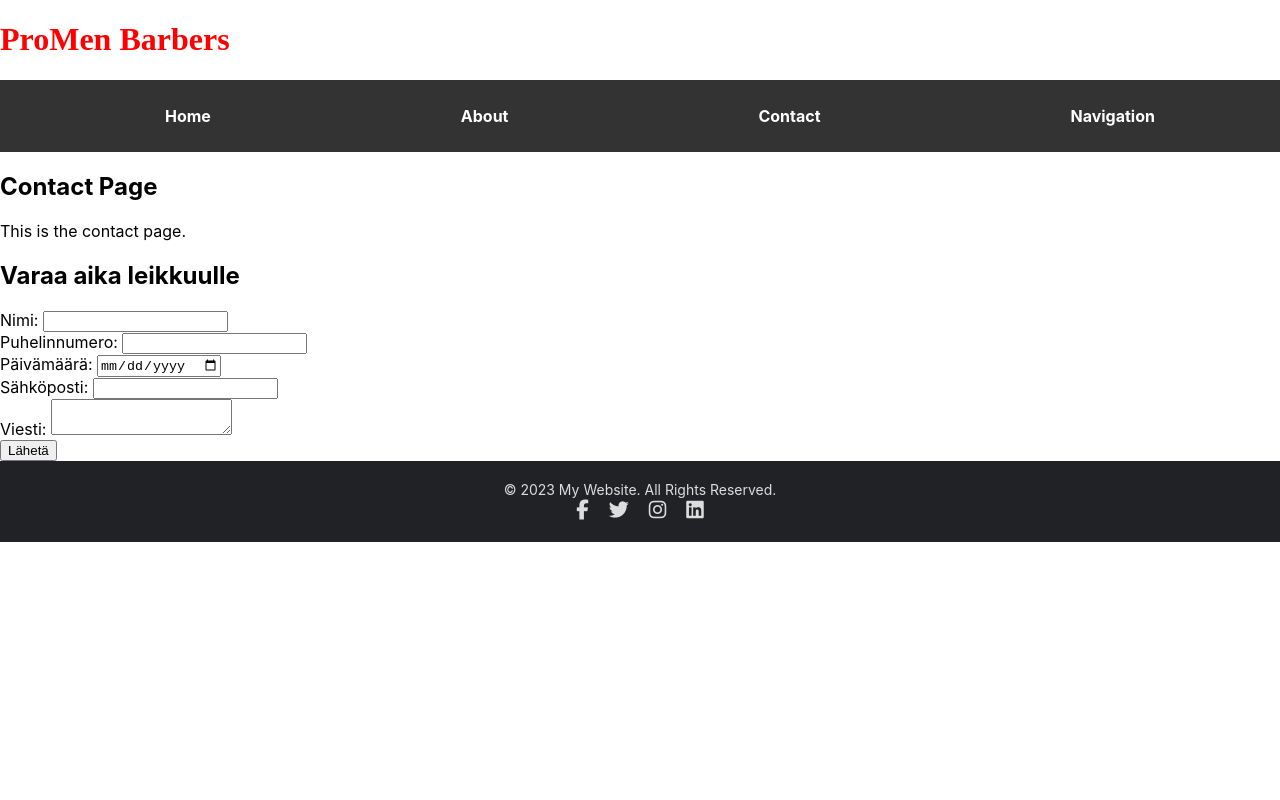
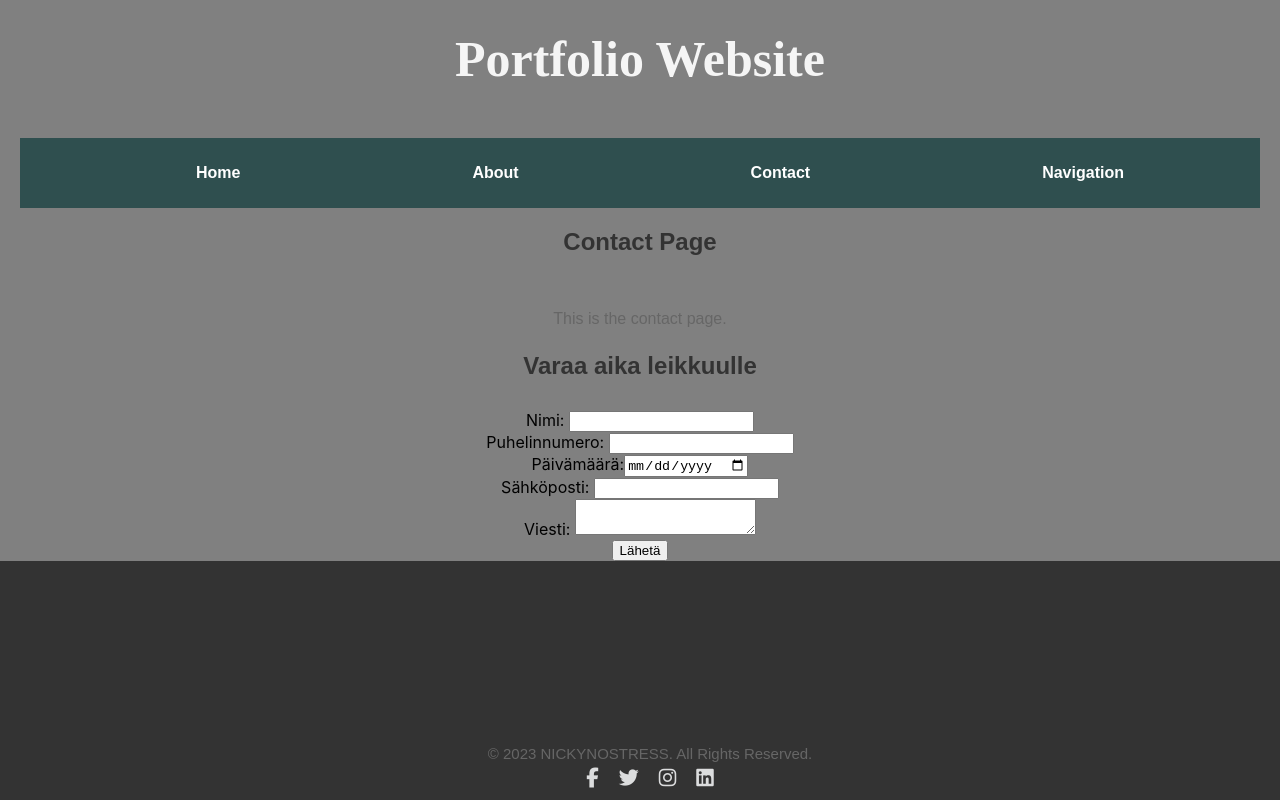
Before and after one commit to nickynostress/tecmint-app, a React (Create React App) app: page /contact in a window 1280 px wide. Built offline with nearby package versions, Linux system fonts and the light colour scheme.

Commit message:
Added several features CSS.

```diff
--- a/src/App.css
+++ b/src/App.css
@@ -14,7 +14,7 @@
 }
 
 .App-header {
-  background-color: #282c34;
+  background-color: grey;
   min-height: 100vh;
   display: flex;
   flex-direction: column;
--- a/src/components/AboutPage.js
+++ b/src/components/AboutPage.js
@@ -1,4 +1,6 @@
 import React from 'react';
+import { Link } from 'react-router-dom';
+import './styles/about.css'; // Update the path to your about.css file
 
 function AboutPage() {
   return (
--- a/src/components/ContactForm.js
+++ b/src/components/ContactForm.js
@@ -1,6 +1,5 @@
 import React, { useState } from 'react';
 import axios from 'axios';
-
 
 function ContactForm() {
   const [formData, setFormData] = useState({
@@ -22,13 +21,9 @@ function ContactForm() {
   const handleSubmit = async (event) => {
     event.preventDefault();
     try {
-      const response = await fetch(
+      const response = await axios.post(
         process.env.REACT_APP_API_URL + 'send-email',
-        {
-          method: 'POST',
-          // No need to set headers manually when using FormData
-          body: formData,
-        }
+        formData
       );
       console.log('Email response:', response.data);
       // You can reset the form or show a success message here
@@ -42,27 +37,46 @@ function ContactForm() {
     <div>
       <h2>Varaa aika leikkuulle</h2>
       <form onSubmit={handleSubmit}>
-        <label>
-          Nimi: <input type="text" name="nimi" value={formData.nimi} onChange={handleInputChange} required />
+        <div className="form-group">
+          <label htmlFor="nimi">
+            Nimi: <input type="text" id="nimi" name="nimi" value={formData.nimi} onChange={handleInputChange} required />
           </label>
-        <br />
-        <label>
-          Puhelinnumero: <input type="tel" name="puhelinnumero" value={formData.puhelinnumero} onChange={handleInputChange} />
+        </div>
+
+        <div className="form-group">
+          <label htmlFor="puhelinnumero">
+            Puhelinnumero: <input type="tel" id="puhelinnumero" name="puhelinnumero" value={formData.puhelinnumero} onChange={handleInputChange} />
           </label>
-        <br />
-        <label>
-          Päivämäärä: <input type="date" name="paivamaara" value={formData.paivamaara} onChange={handleInputChange} />
+        </div>
+
+        <div className="form-group">
+          <label htmlFor="paivamaara">
+            Päivämäärä:
           </label>
-        <br />
-        <label>
-          Sähköposti: <input type="email" name="sahkoposti" value={formData.sahkoposti} onChange={handleInputChange} required />
+          <input
+            type="date"
+            id="paivamaara"
+            name="paivamaara"
+            value={formData.paivamaara}
+            onChange={handleInputChange}
+          />
+        </div>
+
+        <div className="form-group">
+          <label htmlFor="sahkoposti">
+            Sähköposti: <input type="email" id="sahkoposti" name="sahkoposti" value={formData.sahkoposti} onChange={handleInputChange} required />
           </label>
-        <br />
-        <label>
-          Viesti: <textarea name="viesti" value={formData.viesti} onChange={handleInputChange}></textarea>
+        </div>
+
+        <div className="form-group">
+          <label htmlFor="viesti">
+            Viesti: <textarea id="viesti" name="viesti" value={formData.viesti} onChange={handleInputChange}></textarea>
           </label>
-        <br />
+        </div>
+
+        <div className="form-group">
           <button type="submit">Lähetä</button>
+        </div>
       </form>
     </div>
   );
--- a/src/components/Footer.js
+++ b/src/components/Footer.js
@@ -7,7 +7,7 @@ function Footer() {
   return (
     <footer className="footer">
       <div className="container">
-        <p className="footer-text">&copy; 2023 My Website. All Rights Reserved.</p>
+        <p className="footer-text">&copy; 2023 NICKYNOSTRESS. All Rights Reserved.</p>
         <ul className="social-icons">
           <li><a href="#"><i className="fab fa-facebook-f"></i></a></li>
           <li><a href="#"><i className="fab fa-twitter"></i></a></li>
--- a/src/components/Header.js
+++ b/src/components/Header.js
@@ -5,7 +5,7 @@ import './styles/header.css';
 function Header() {
   return (
     <header>
-      <h1 className="header-title">ProMen Barbers</h1>
+      <h1 className="header-title">Portfolio Website</h1>
       <Menu />
     </header>
   );
--- /dev/null
+++ b/src/components/styles/about.css
@@ -0,0 +1,16 @@
+/* Apply styles to the h2 element */
+h2 {
+    color: #333; /* Text color */
+    font-family: 'Arial', sans-serif; /* Font family */
+    margin-bottom: 10px; /* Bottom margin for spacing */
+    padding-bottom: 20px; /* Bottom padding for spacing */
+}
+
+/* Apply styles to the p element */
+p {
+    color: #666; /* Text color */
+    font-family: 'Arial', sans-serif; /* Font family */
+    line-height: 1.6; /* Line height for better readability */
+    margin-top: 10px; /* Top margin for spacing */
+    padding-top: 20px; /* Top padding for spacing */
+}
--- a/src/components/styles/app.css
+++ b/src/components/styles/app.css
@@ -1 +1,45 @@
-.app-container {}
+/* components/styles/app.css */
+body {
+    background-color: #333;
+}
+
+
+.app-container {
+    background-color: grey; /* Set the background color of the entire app to black */
+    text-align: center;
+  }
+
+  .App-logo {
+    height: 40vmin;
+    pointer-events: none;
+  }
+
+  @media (prefers-reduced-motion: no-preference) {
+    .App-logo {
+      animation: App-logo-spin infinite 20s linear;
+    }
+  }
+
+  .App-header {
+    background-color: #282c34;
+    min-height: 100vh;
+    display: flex;
+    flex-direction: column;
+    align-items: center;
+    justify-content: center;
+    font-size: calc(10px + 2vmin);
+    color: white;
+  }
+
+  .App-link {
+    color: #61dafb;
+  }
+
+  @keyframes App-logo-spin {
+    from {
+      transform: rotate(0deg);
+    }
+    to {
+      transform: rotate(360deg);
+    }
+  }
--- a/src/components/styles/footer.css
+++ b/src/components/styles/footer.css
@@ -1,12 +1,16 @@
+/* Move footer to the bottom of the page */
 .footer {
-    background-color: #202225;
-    color: #dcddde;
-    padding: 20px 0;
+  position: fixed;
+  bottom: 0;
+  left: 0;
   width: 100%;
+  background-color: #333; /* Set your footer background color */
+  color: white; /* Set your footer text color */
+  padding: 10px; /* Set padding for better appearance */
 }
 
 .footer-text {
-    font-size: 14px;
+  font-size: 15px; /* Adjust the font size as needed */
   margin: 0;
   padding: 0;
   text-align: center;
--- a/src/components/styles/header.css
+++ b/src/components/styles/header.css
@@ -1,5 +1,15 @@
+/* styles/header.css */
+
 .header-title {
-    color: red;
-    font-family: 'Times New Roman', Times, serif;
-    font-weight: bold;
-  }
+  color: whitesmoke;
+  font-family: 'Times New Roman', Times, serif;
+  font-weight: bold;
+  font-size: 50px; /* Adjust the font size as needed */
+  text-align: center; /* Horizontal centering */
+  display: flex;
+  justify-content: center; /* Horizontal centering with flexbox */
+  align-items: center; /* Vertical centering with flexbox */
+  height: 100%; /* You might need to adjust the height as per your layout */
+  margin: auto; /* Center the element horizontally with auto margin */
+  padding: 30px; /* Adding 10% padding to all sides */
+}
--- a/src/components/styles/menu.css
+++ b/src/components/styles/menu.css
@@ -1,8 +1,10 @@
 /* Menu.css */
 
 nav {
-    background-color: #333; /* Dark background color */
-    padding: 10px 0; /* Add some spacing around the menu */
+  background-color: darkslategrey; /* Dark background color */
+  padding: 10px 20px; /* Add padding to the top and bottom (10px) and left and right (20px) of the menu */
+  margin: 20px; /* Add margin to the entire nav element */
+  font-family: 'Arial', sans-serif; /* Set the desired font family */
 }
 
 ul {
```
Also changed, not shown: asd.txt (added), src/components/contactform.css (added). Lines whose indentation alone changed are shown as unchanged.
